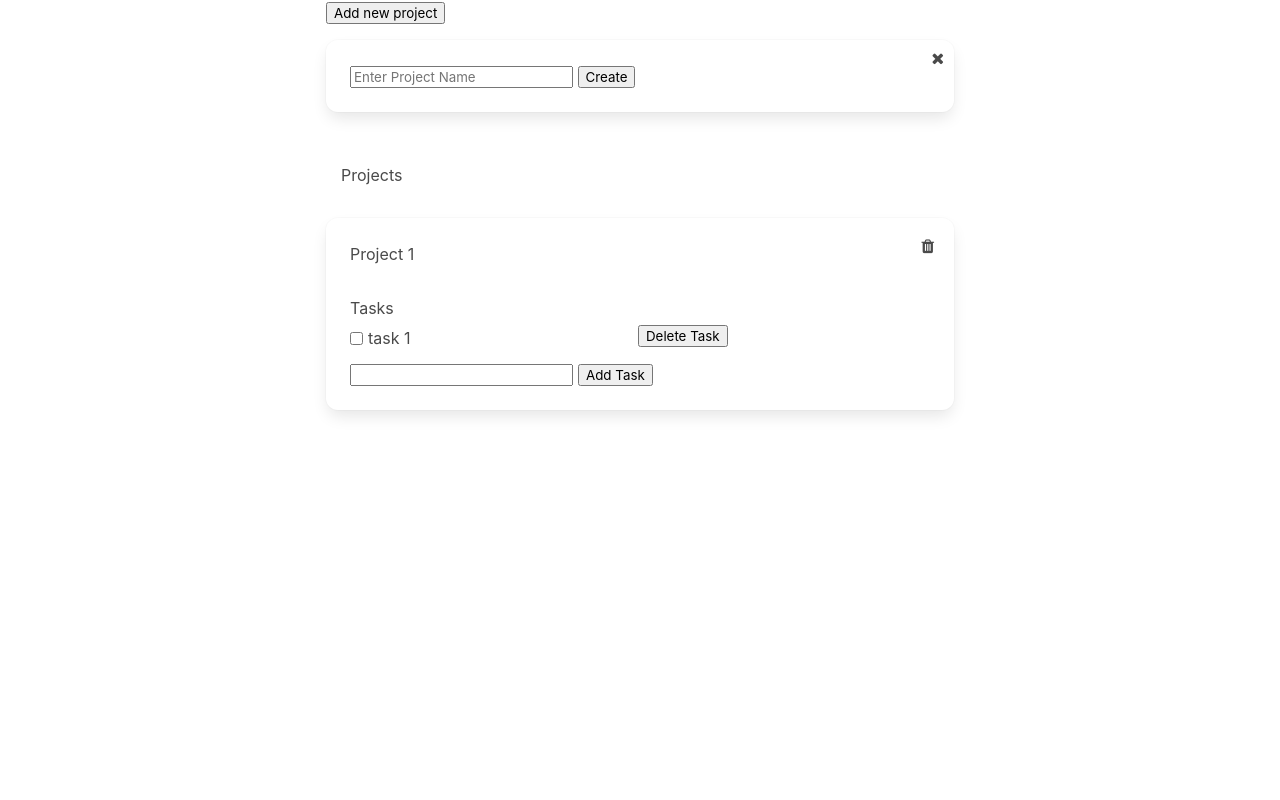
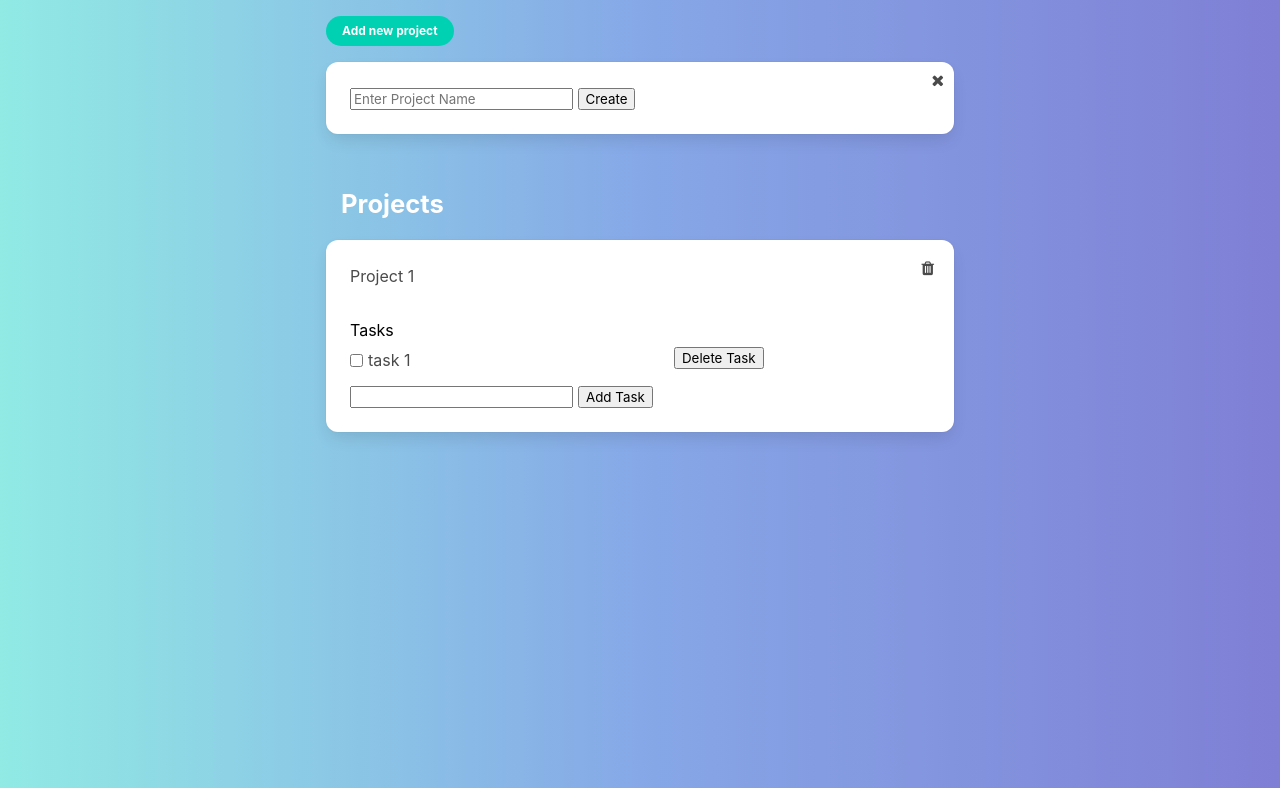
Before and after one commit to Haroonabdulrazaq/js-todo-list, a website built with webpack: page dist/index.html in a window 1280 px wide. Built offline with nearby package versions, Linux system fonts and the light colour scheme.

Commit message:
ADD styling

```diff
--- a/src/index.js
+++ b/src/index.js
@@ -99,7 +99,7 @@ const displayProject = (project) => {
 
     taskDiv.setAttribute('t-index', index)
     const taskTitle = helpr.textEl('p', el.title)
-    const taskEdit = helpr.createTag('i', 'fa fa-edit hide')
+    const taskEdit = helpr.createTag('i', 'fa fa-edit ghost')
     const taskDel = helpr.createTag('button', 'del-task')
     taskDel.innerHTML = 'Delete Task'
     helpr.addChildren(taskDiv, [taskCheckbox, taskTitle, taskEdit, taskDel])
@@ -132,11 +132,11 @@ const showProjects = () => {
     const editIcon = taskItem.querySelector('.fa-edit')
 
     taskItem.addEventListener('mouseover', e => {
-      editIcon.classList.remove('hide')
+      editIcon.classList.remove('ghost')
     })
 
     taskItem.addEventListener('mouseleave', e => {
-      editIcon.classList.add('hide')
+      editIcon.classList.add('ghost')
     })
   }
 }
@@ -164,8 +164,13 @@ const nthParent = (elem, n) => {
 // add project button
 const addProject = document.querySelector('.add-project')
 const projectForm = document.querySelector('.new-project-form')
+const closeProjectEdit = document.querySelector('.close-project-edit')
 
 addProject.addEventListener('click', () => {
+  projectForm.classList.toggle('hide')
+})
+
+closeProjectEdit.addEventListener('click', () => {
   projectForm.classList.toggle('hide')
 })
 
--- a/src/style.scss
+++ b/src/style.scss
@@ -1,9 +1,22 @@
+main {
+  min-height: 100vh;
+  height: auto;
+  background: #7F7FD5;  /* fallback for old browsers */
+  background: -webkit-linear-gradient(to right, #91EAE4, #86A8E7, #7F7FD5);  /* Chrome 10-25, Safari 5.1-6 */
+  background: linear-gradient(to right, #91EAE4, #86A8E7, #7F7FD5); /* W3C, IE 10+/ Edge, Firefox 16+, Chrome 26+, Opera 12+, Safari 7+ */
+}
+
 .hide {
   display: none;
 }
 
 .ghost {
   opacity: 0;
+}
+
+.add-project {
+  margin-top: 1rem;
+  font-weight: bold;
 }
 
 .task-div {
@@ -45,6 +58,9 @@
   left: 15px;
   display: block;
   width: auto;
+  color: #fff;
+  font-weight: bold;
+  font-size: 1.6rem;
   height: 80px;
 }
 
@@ -81,7 +97,8 @@
 
     .del-project:hover,
     .del-task:hover,
-    .task-item:hover {
+    .task-item:hover,
+    .edit-project:hover {
       cursor: pointer;
     }
 
@@ -89,6 +106,7 @@
       content: 'Tasks';
       position: relative;
       top: 1.6rem;
+      color: #000;
       display: block;
       width: auto;
       min-width: 150px;
```
Also changed, not shown: css/style.css, dist/index.html, dist/main.js.
